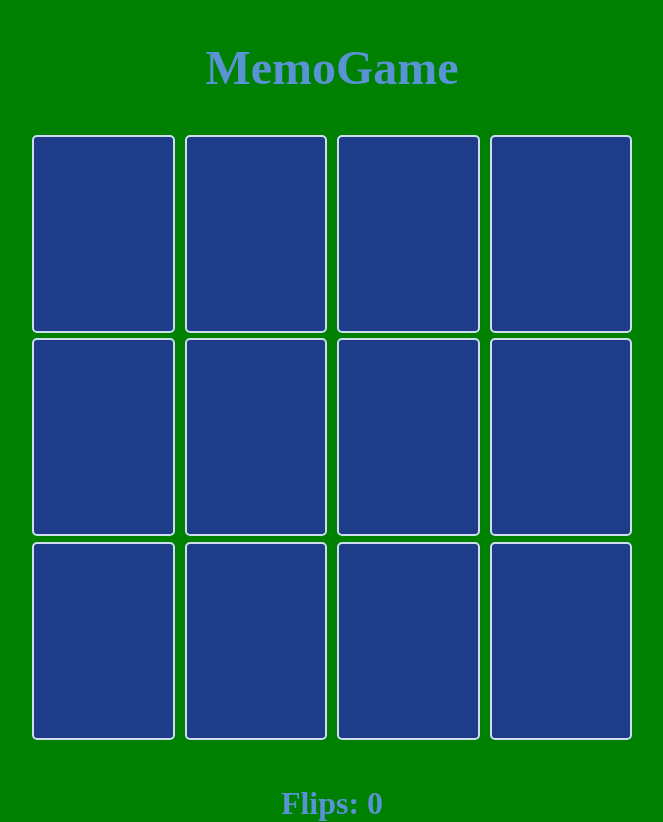
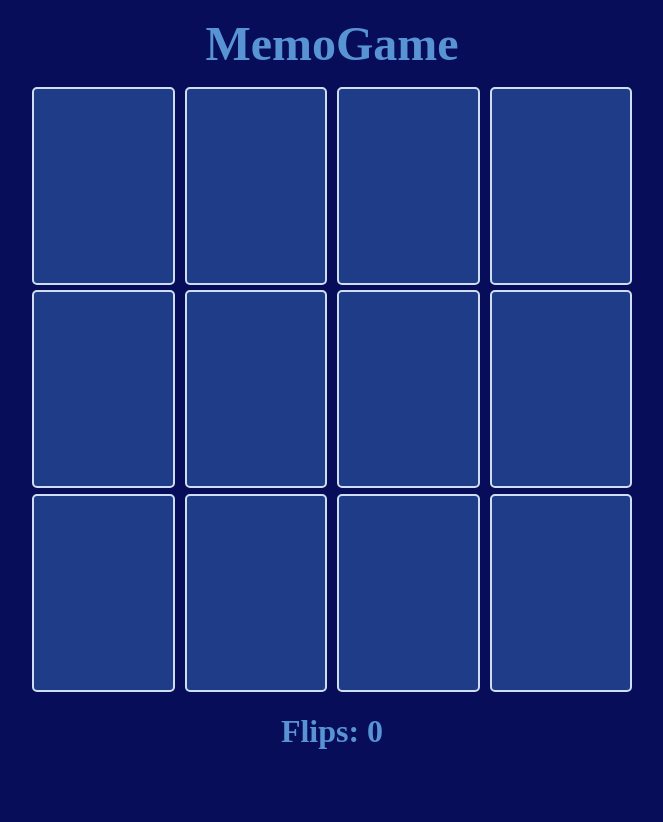
Before and after one commit to Syljon/MemoGame, a plain HTML site: page index.html in a window 1280 px wide. Shown: the whole page, without its empty margins (308-971 px from the left). After the commit the page ends 800 px from the top, so only its background shows below. Drawn offline with Linux system fonts and the light colour scheme.

Commit message:
Delete media bgcolor change

```diff
--- a/css/styles.css
+++ b/css/styles.css
@@ -14,8 +14,8 @@ h3 {
 }
 .title {
   font-size: 3rem;
-  padding-top: 5vh;
-  padding-bottom: 5vh;
+  padding-top: 2vh;
+  padding-bottom: 2vh;
 }
 .playboard {
   width: 310px;
@@ -39,13 +39,10 @@ h3 {
 }
 .flips {
   font-size: 2rem;
-  padding-top: 5vh;
+  padding-top: 2vh;
 }
 
 @media (min-width: 700px) {
-  body {
-    background-color: red;
-  }
   .playboard {
     width: 510px;
     height: 510px;
@@ -53,9 +50,6 @@ h3 {
 }
 
 @media (min-width: 1200px) {
-  body {
-    background-color: green;
-  }
   .playboard {
     width: 610px;
     height: 610px;
```
